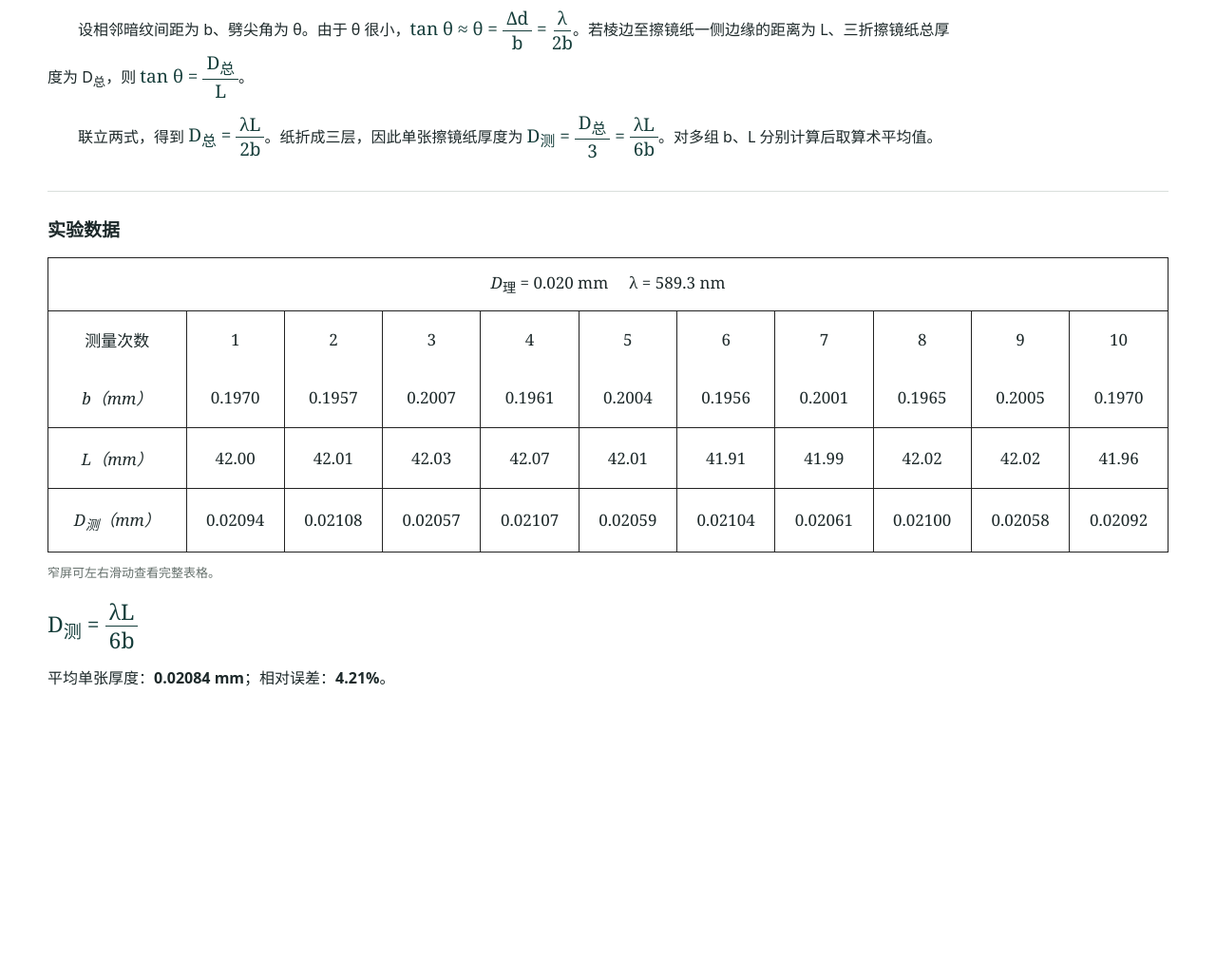
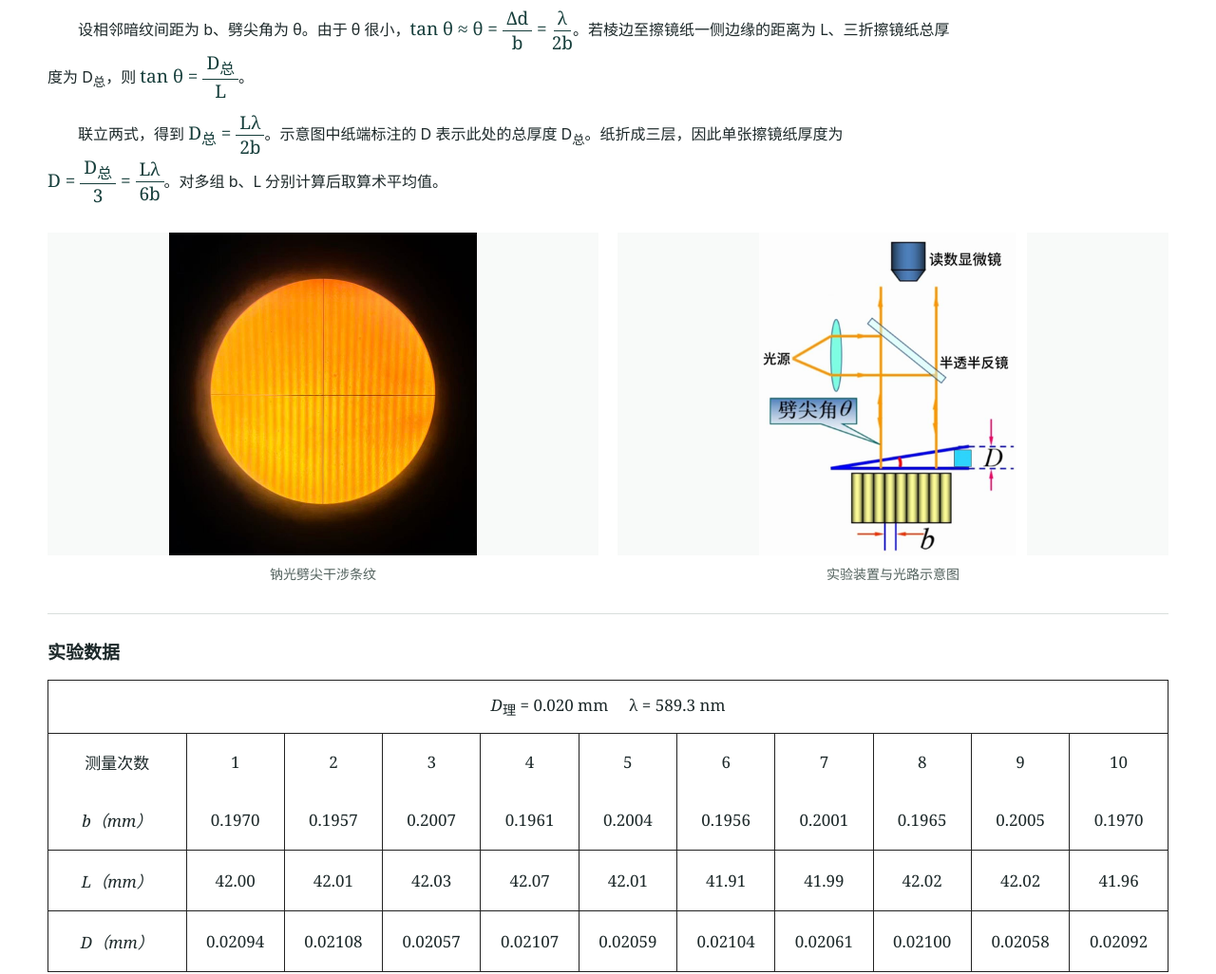
Before and after one commit to qing-shi667/wedge-interference-paper-thickness-display, a plain HTML site: page index.html in a window 1280 px wide. Shown: the part 414-1440 px from the top of the page at 95% size. Before the commit the page ends 1197 px from the top, so only its background shows below. Drawn offline with Linux system fonts and the light colour scheme.

Commit message:
Add interference images and align thickness notation

```diff
--- a/index.html
+++ b/index.html
@@ -23,6 +23,10 @@
     .fraction { display: inline-flex; width: max-content; flex-direction: column; align-items: center; vertical-align: middle; line-height: 1.1; text-indent: 0; white-space: nowrap; }
     .fraction span:first-child { padding: 0 4px 2px; border-bottom: 1px solid currentColor; }
     .fraction span:last-child { padding-top: 2px; }
+    .figures { margin-top: 28px; display: grid; grid-template-columns: repeat(2, minmax(0, 1fr)); gap: 20px; }
+    .figures figure { margin: 0; min-width: 0; }
+    .figures img { display: block; width: 100%; height: 340px; object-fit: contain; background: #f8faf9; }
+    .figures figcaption { margin-top: 9px; color: #52615d; font-size: 14px; line-height: 1.5; text-align: center; }
     .data { margin-top: 31px; padding-top: 25px; border-top: 1px solid #d9dfdc; }
     .table-scroll { overflow-x: auto; border: 1px solid #222; }
     table { width: 100%; min-width: 950px; border-collapse: collapse; table-layout: fixed; font-family: Cambria, "Times New Roman", serif; font-size: 17px; font-variant-numeric: tabular-nums; text-align: center; }
@@ -35,7 +39,7 @@
     tbody th { font-style: italic; }
     .data-note { margin: 11px 0 0; color: #65706c; font-size: 13px; }
     .table-formula { margin: 20px 0 0; font-size: 16px; }
-    .table-formula .equation { font-size: 23px; }
+    .table-formula .equation { display: block; margin-bottom: 7px; font-size: 23px; }
     .result { margin: 13px 0 0; line-height: 1.7; }
     @media (max-width: 650px) {
       .wrap { width: calc(100% - 28px); }
@@ -44,6 +48,8 @@
       main { padding-top: 22px; }
       .principle p { line-height: 1.85; }
       .equation { font-size: 18px; }
+      .figures { grid-template-columns: 1fr; gap: 23px; }
+      .figures img { height: auto; max-height: 360px; }
     }
   </style>
 </head>
@@ -57,7 +63,18 @@
       <p class="display-equation"><span class="equation">Δ = 2d + <span class="fraction"><span>λ</span><span>2</span></span></span></p>
       <p>其中，d 是该处的空气膜厚度。暗纹满足 <span class="equation">2d = kλ</span>（k = 0, 1, 2, …）。相邻两条暗纹对应的空气膜厚度差为 <span class="equation">Δd = <span class="fraction"><span>λ</span><span>2</span></span></span>。</p>
       <p>设相邻暗纹间距为 b、劈尖角为 θ。由于 θ 很小，<span class="equation">tan θ ≈ θ = <span class="fraction"><span>Δd</span><span>b</span></span> = <span class="fraction"><span>λ</span><span>2b</span></span></span>。若棱边至擦镜纸一侧边缘的距离为 L、三折擦镜纸总厚度为 D<sub>总</sub>，则 <span class="equation">tan θ = <span class="fraction"><span>D<sub>总</sub></span><span>L</span></span></span>。</p>
-      <p>联立两式，得到 <span class="equation">D<sub>总</sub> = <span class="fraction"><span>λL</span><span>2b</span></span></span>。纸折成三层，因此单张擦镜纸厚度为 <span class="equation">D<sub>测</sub> = <span class="fraction"><span>D<sub>总</sub></span><span>3</span></span> = <span class="fraction"><span>λL</span><span>6b</span></span></span>。对多组 b、L 分别计算后取算术平均值。</p>
+      <p>联立两式，得到 <span class="equation">D<sub>总</sub> = <span class="fraction"><span>Lλ</span><span>2b</span></span></span>。示意图中纸端标注的 D 表示此处的总厚度 D<sub>总</sub>。纸折成三层，因此单张擦镜纸厚度为 <span class="equation">D = <span class="fraction"><span>D<sub>总</sub></span><span>3</span></span> = <span class="fraction"><span>Lλ</span><span>6b</span></span></span>。对多组 b、L 分别计算后取算术平均值。</p>
+    </section>
+
+    <section class="figures" aria-label="实验图像">
+      <figure>
+        <img src="images/wedge-fringes.jpg" alt="显微镜下观察到的钠光劈尖干涉条纹" loading="lazy">
+        <figcaption>钠光劈尖干涉条纹</figcaption>
+      </figure>
+      <figure>
+        <img src="images/wedge-apparatus.png" alt="劈尖干涉光路及显微镜观测示意图，标出劈尖角、条纹间距和纸端厚度" loading="lazy">
+        <figcaption>实验装置与光路示意图</figcaption>
+      </figure>
     </section>
 
     <section class="data" aria-labelledby="data-title">
@@ -72,12 +89,15 @@
           <tbody>
             <tr><th scope="row">b（mm）</th><td>0.1970</td><td>0.1957</td><td>0.2007</td><td>0.1961</td><td>0.2004</td><td>0.1956</td><td>0.2001</td><td>0.1965</td><td>0.2005</td><td>0.1970</td></tr>
             <tr><th scope="row">L（mm）</th><td>42.00</td><td>42.01</td><td>42.03</td><td>42.07</td><td>42.01</td><td>41.91</td><td>41.99</td><td>42.02</td><td>42.02</td><td>41.96</td></tr>
-            <tr><th scope="row">D<sub>测</sub>（mm）</th><td>0.02094</td><td>0.02108</td><td>0.02057</td><td>0.02107</td><td>0.02059</td><td>0.02104</td><td>0.02061</td><td>0.02100</td><td>0.02058</td><td>0.02092</td></tr>
+            <tr><th scope="row">D（mm）</th><td>0.02094</td><td>0.02108</td><td>0.02057</td><td>0.02107</td><td>0.02059</td><td>0.02104</td><td>0.02061</td><td>0.02100</td><td>0.02058</td><td>0.02092</td></tr>
           </tbody>
         </table>
       </div>
       <p class="data-note">窄屏可左右滑动查看完整表格。</p>
-      <p class="table-formula"><span class="equation">D<sub>测</sub> = <span class="fraction"><span>λL</span><span>6b</span></span></span></p>
+      <p class="table-formula">
+        <span class="equation">D<sub>总</sub> = <span class="fraction"><span>Lλ</span><span>2b</span></span></span>
+        <span class="equation">D = <span class="fraction"><span>D<sub>总</sub></span><span>3</span></span> = <span class="fraction"><span>Lλ</span><span>6b</span></span></span>
+      </p>
       <p class="result">平均单张厚度：<strong>0.02084 mm</strong>；相对误差：<strong>4.21%</strong>。</p>
     </section>
   </main>
```
Also changed, not shown: images/wedge-apparatus.png (added), images/wedge-fringes.jpg (added).
